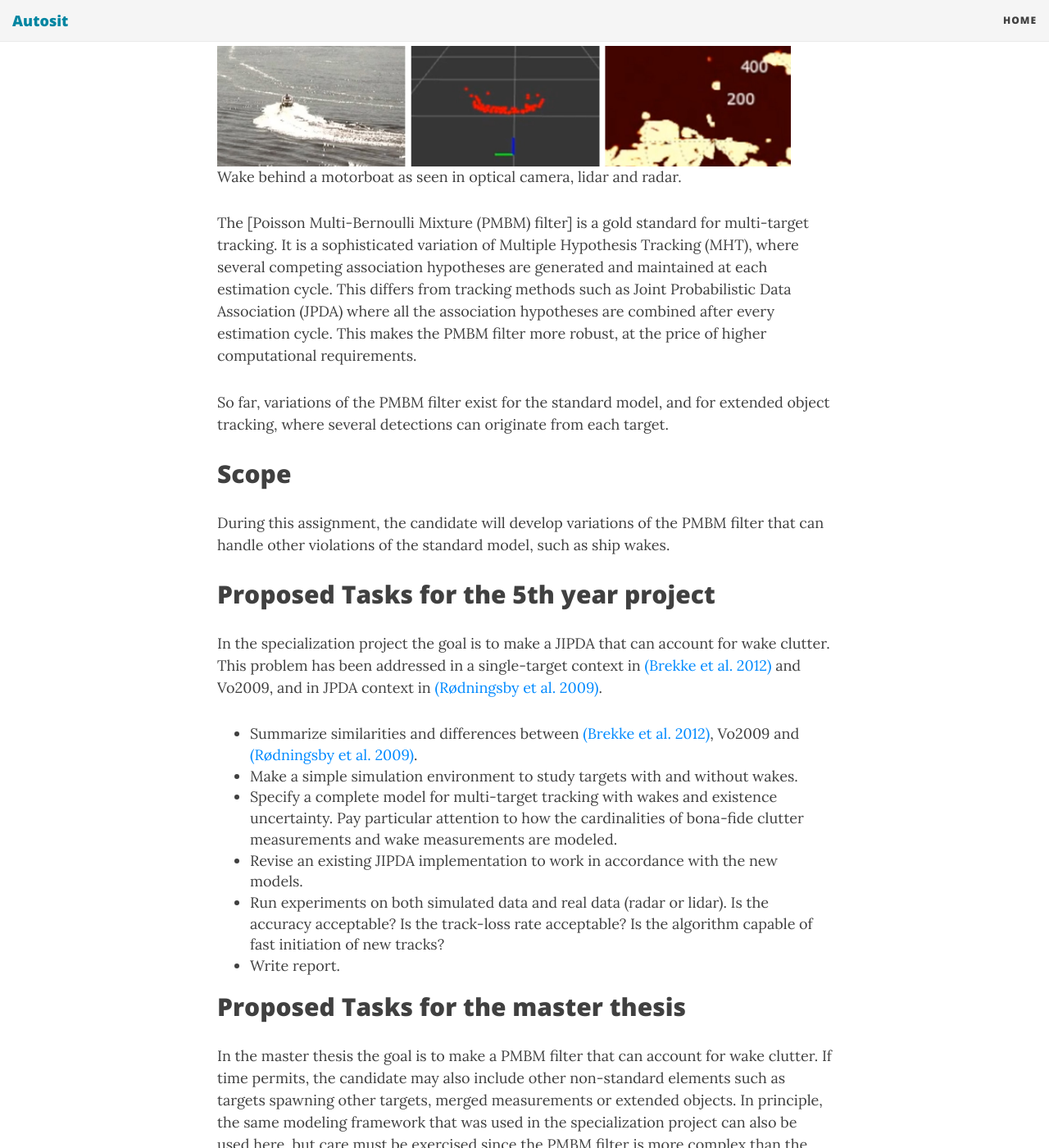
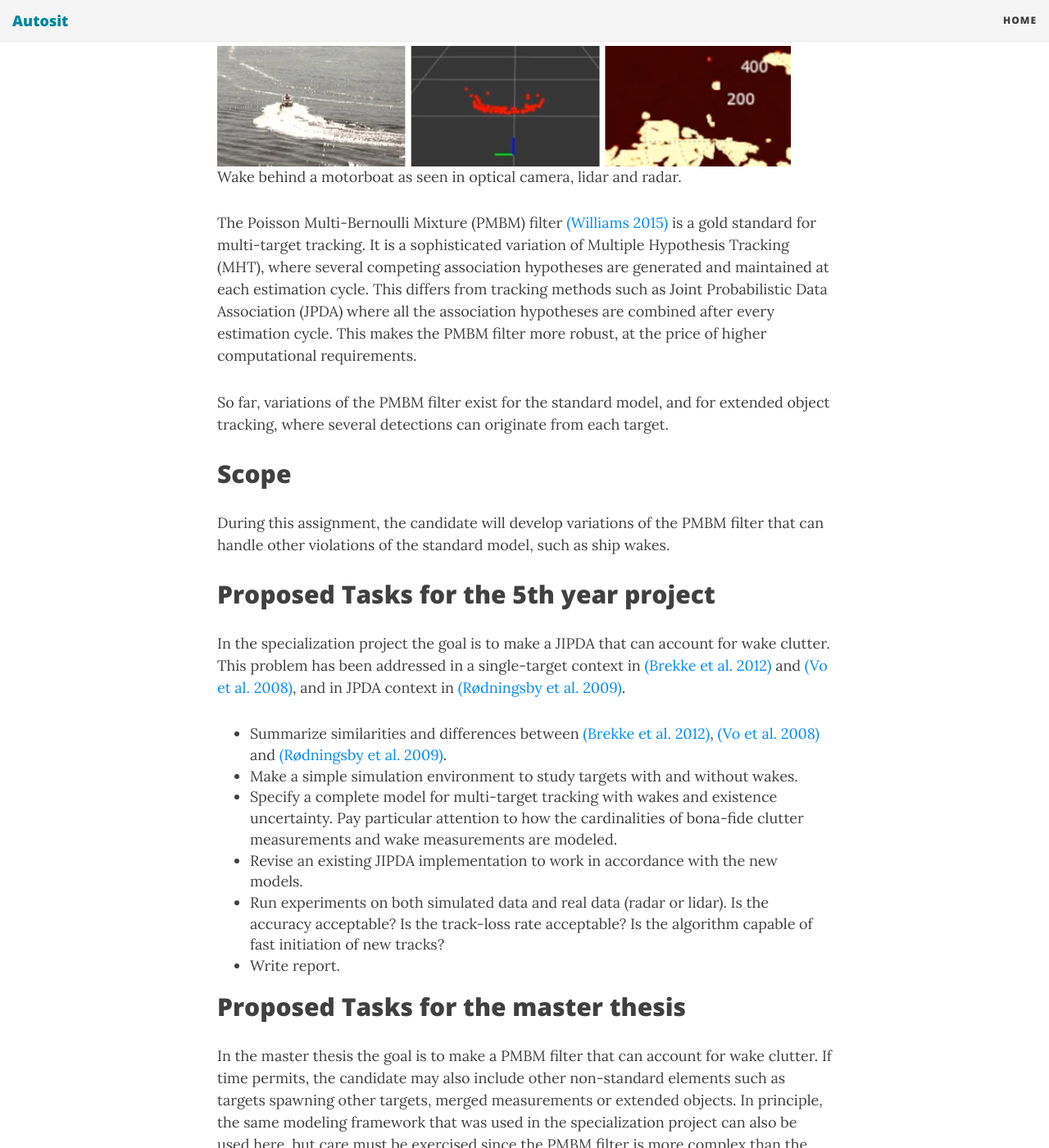
Before and after one commit to autosit/autosit.github.io, a Jekyll site: the page built from _posts/2022-03-30-pmbm_wakes_spawning.md, in a window 1280 px wide and 1400 px high, scrolled down 714 px. Shown: the whole window at 82% size. Built offline with Jekyll 4.4.1, drawn with Linux system fonts in a browser that asks for light colours; nearby versions of some CDN libraries; some of the changed text lies outside the part shown.

Commit message:
included wake refs

```diff
--- a/_posts/2022-03-30-pmbm_wakes_spawning.md
+++ b/_posts/2022-03-30-pmbm_wakes_spawning.md
@@ -12,7 +12,7 @@ There are, however, many real-world applications where these assumptions fail to
 |<img src="{{site.url}}/assets/boatwakes.jpg" width="700"> |
 | Wake behind a motorboat as seen in optical camera, lidar and radar. |
 
-The [Poisson Multi-Bernoulli Mixture (PMBM) filter] is a gold standard for multi-target tracking. It is a sophisticated variation of Multiple Hypothesis Tracking (MHT), where several competing association hypotheses are generated and maintained at each estimation cycle. This differs from tracking methods such as Joint Probabilistic Data Association (JPDA) where all the association hypotheses are combined after every estimation cycle. This makes the PMBM filter more robust, at the price of higher computational requirements.
+The Poisson Multi-Bernoulli Mixture (PMBM) filter [(Williams 2015)] is a gold standard for multi-target tracking. It is a sophisticated variation of Multiple Hypothesis Tracking (MHT), where several competing association hypotheses are generated and maintained at each estimation cycle. This differs from tracking methods such as Joint Probabilistic Data Association (JPDA) where all the association hypotheses are combined after every estimation cycle. This makes the PMBM filter more robust, at the price of higher computational requirements.
 
 So far, variations of the PMBM filter exist for the standard model, and for extended object tracking, where several detections can originate from each target.
 
@@ -22,9 +22,9 @@ During this assignment, the candidate will develop variations of the PMBM filter
 
 ## Proposed Tasks for the 5th year project
 
-In the specialization project the goal is to make a JIPDA that can account for wake clutter. This problem has been addressed in a single-target context in [(Brekke et al. 2012)] and Vo2009, and in JPDA context in [(Rødningsby et al. 2009)].
+In the specialization project the goal is to make a JIPDA that can account for wake clutter. This problem has been addressed in a single-target context in [(Brekke et al. 2012)] and [(Vo et al. 2008)], and in JPDA context in [(Rødningsby et al. 2009)].
 
-* Summarize similarities and differences between [(Brekke et al. 2012)], Vo2009 and [(Rødningsby et al. 2009)].
+* Summarize similarities and differences between [(Brekke et al. 2012)], [(Vo et al. 2008)] and [(Rødningsby et al. 2009)].
 * Make a simple simulation environment to study targets with and without wakes.
 * Specify a complete model for multi-target tracking with wakes and existence uncertainty. Pay particular attention to how the cardinalities of bona-fide clutter measurements and wake measurements are modeled.
 * Revise an existing JIPDA implementation to work in accordance with the new models.
@@ -53,6 +53,8 @@ Brekke, E., Hallingstad, O. and Glattetre, J. (2012) "[Improved target tracking
 
 Rødningsby, A., Bar-Shalom, Y., Hallingstad, O. and Glattetre, J. (2012) "[Multitarget multisensor tracking in the presence of wakes.][(Rødningsby et al. 2009)]" Journal of Advances in Information Fusion, vol. 4, no. 2.
 
+Vo, B.-T., Vo, B.-N. and Cantoni, A. (2012) "[Bayesian filtering with random finite set observations.][(Vo et al. 2008)]" IEEE Transactions on Signal Processing, vol. 56, no. 4.
+
 
 ## Contact
 
@@ -66,7 +68,7 @@ Supervisor: [Edmund Brekke].
 | Example application 2: The same theory can be used for fusion of drone transponders with 3D airport surveillance radar. |
 
 [Edmund Brekke]: www.ntnu.edu/employees/edmund.brekke
-[Williams2015]: https://ieeexplore.ieee.org/document/7272821
+[(Williams 2015)]: https://ieeexplore.ieee.org/document/7272821
 [Habtemariam2014]: https://www.sciencedirect.com/science/article/pii/S0165168414003636
 [Liland2017]: https://brage.bibsys.no/xmlui/bitstream/handle/11250/2452107/16477_FULLTEXT.pdf?sequence=1
 [Autosea]: https://www.ntnu.edu/autosea
@@ -74,3 +76,4 @@ Supervisor: [Edmund Brekke].
 [Fundamentals of Sensor Fusion]: https://folk.ntnu.no/edmundfo/msc2020-2021/sf2020c.pdf
 [(Brekke et al. 2012)]: https://ieeexplore.ieee.org/document/6178045
 [(Rødningsby et al. 2009)]: https://confcats_isif.s3.amazonaws.com/web-files/journals/entries/JAIF_article_multitarget2.pdf
+[(Vo et al. 2008)]: https://people.eng.unimelb.edu.au/bnvo/vo/VVC_RFSO_SIC07.pdf
```
